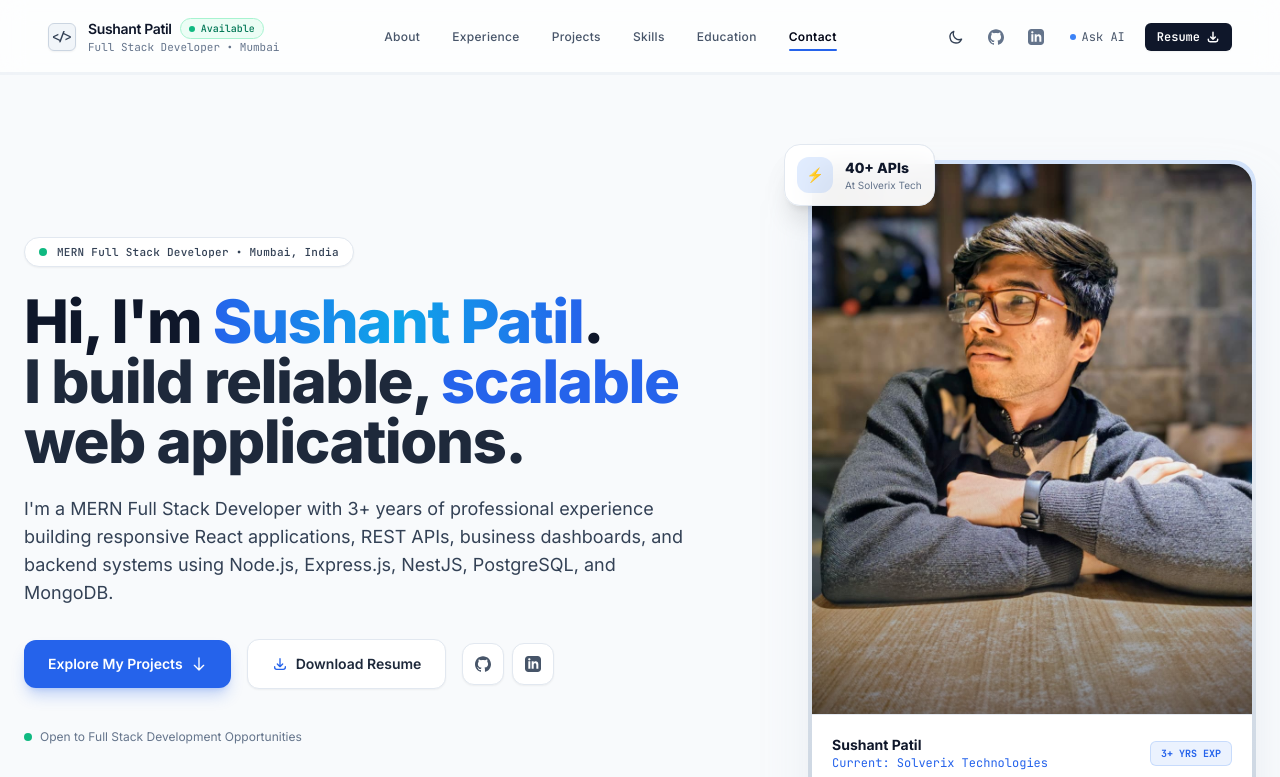
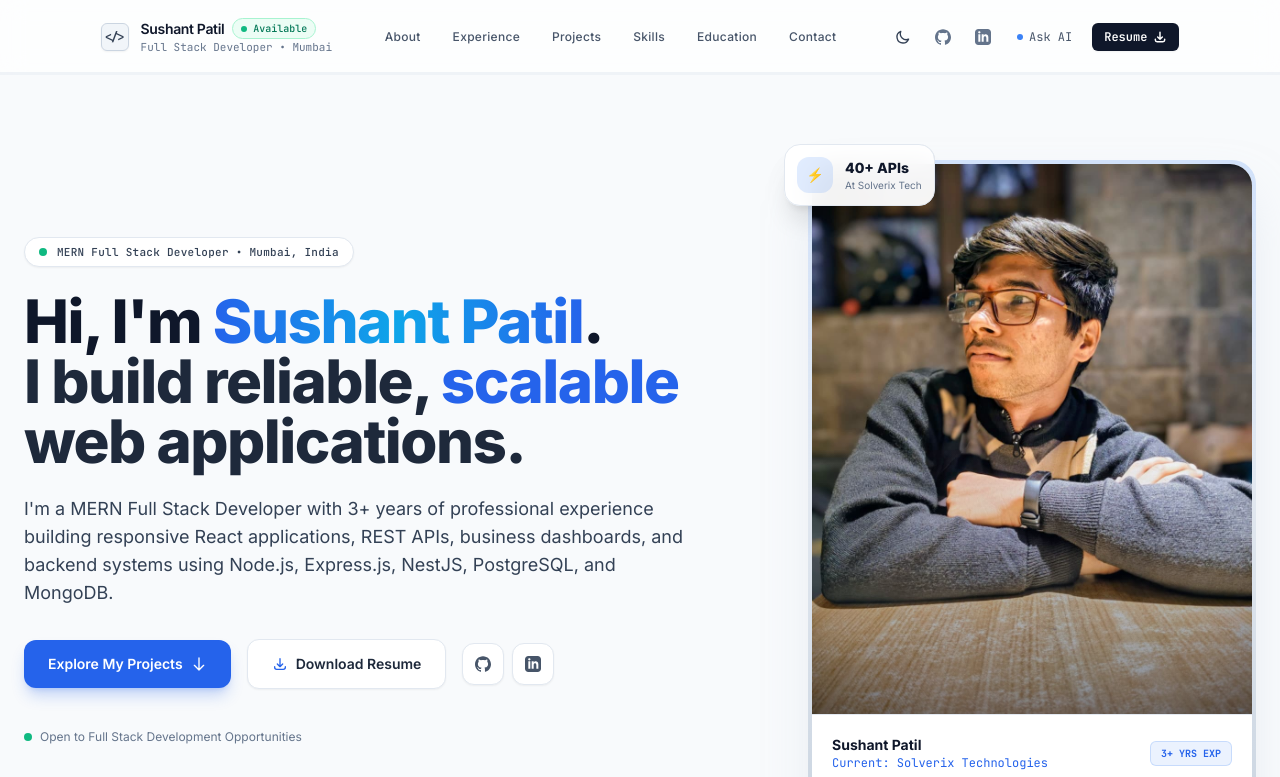
Before and after one commit to Sushantspatil/Portfolio, a React (Vite) app: page / in a window 1280 px wide. Shown: the top 777 px of the page. Built offline with nearby package versions, Linux system fonts and the light colour scheme.

Commit message:
feat: add responsive Navbar component with smooth scroll and theme toggle

```diff
--- a/components/Navbar.tsx
+++ b/components/Navbar.tsx
@@ -21,6 +21,18 @@ const Navbar: React.FC = () => {
   const rafId = useRef<number | null>(null);
   const { theme, toggleTheme } = useTheme();
 
+  const isClickNavigating = useRef(false);
+  const clickTimer = useRef<NodeJS.Timeout | null>(null);
+
+  const handleNavClick = (id: string) => {
+    setActiveSection(id);
+    isClickNavigating.current = true;
+    if (clickTimer.current) clearTimeout(clickTimer.current);
+    clickTimer.current = setTimeout(() => {
+      isClickNavigating.current = false;
+    }, 850);
+  };
+
   // Scroll detection, active section tracking, and ultra-smooth reading progress
   useEffect(() => {
     const handleScroll = () => {
@@ -35,7 +47,25 @@ const Navbar: React.FC = () => {
         targetProgress.current = 0;
       }
 
-      // Track active section using accurate viewport bounding rects
+      // If user recently clicked a nav link, let smooth scroll land without intermediate tab flickering
+      if (isClickNavigating.current) {
+        return;
+      }
+
+      // 1. If at top of page
+      if (scrollY < 80) {
+        setActiveSection('hero');
+        return;
+      }
+
+      // 2. If at or very close to page bottom, activate contact
+      if (window.innerHeight + scrollY >= document.documentElement.scrollHeight - 60) {
+        setActiveSection('contact');
+        return;
+      }
+
+      // 3. Dominant visible height algorithm:
+      // Evaluates the exact pixel area of each section currently visible in the viewport
       const trackedSections = [
         { id: 'hero', navId: 'hero' },
         { id: 'about', navId: 'about' },
@@ -44,30 +74,36 @@ const Navbar: React.FC = () => {
         { id: 'projects', navId: 'projects' },
         { id: 'skills', navId: 'skills' },
         { id: 'education', navId: 'education' },
+        { id: 'certifications', navId: 'education' },
+        { id: 'ai-assistant', navId: 'contact' },
         { id: 'contact', navId: 'contact' },
       ];
 
-      // If at or very close to page bottom, activate contact
-      if (window.innerHeight + scrollY >= document.documentElement.scrollHeight - 60) {
-        setActiveSection('contact');
-        return;
-      }
-
-      // Check sections: the most advanced visible section at or above the threshold is active
-      const threshold = 180;
-      let matchedSection = 'hero';
+      const vpHeight = window.innerHeight;
+      let maxVisibleHeight = 0;
+      let matchedNav = 'hero';
 
       for (const sec of trackedSections) {
         const el = document.getElementById(sec.id);
         if (el) {
           const rect = el.getBoundingClientRect();
-          if (rect.top <= threshold) {
-            matchedSection = sec.navId;
+          const visibleTop = Math.max(0, rect.top);
+          const visibleBottom = Math.min(vpHeight, rect.bottom);
+          const visibleHeight = Math.max(0, visibleBottom - visibleTop);
+
+          if (visibleHeight > maxVisibleHeight) {
+            maxVisibleHeight = visibleHeight;
+            matchedNav = sec.navId;
           }
         }
       }
 
-      setActiveSection(matchedSection);
+      setActiveSection(matchedNav);
+    };
+
+    const onManualScroll = () => {
+      isClickNavigating.current = false;
+      if (clickTimer.current) clearTimeout(clickTimer.current);
     };
 
     // Smooth linear interpolation loop (60fps/120fps fluid glide without stepwise notches)
@@ -88,12 +124,17 @@ const Navbar: React.FC = () => {
     };
 
     window.addEventListener('scroll', handleScroll, { passive: true });
+    window.addEventListener('wheel', onManualScroll, { passive: true });
+    window.addEventListener('touchmove', onManualScroll, { passive: true });
     rafId.current = requestAnimationFrame(animate);
     handleScroll();
 
     return () => {
       window.removeEventListener('scroll', handleScroll);
+      window.removeEventListener('wheel', onManualScroll);
+      window.removeEventListener('touchmove', onManualScroll);
       if (rafId.current) cancelAnimationFrame(rafId.current);
+      if (clickTimer.current) clearTimeout(clickTimer.current);
     };
   }, []);
 
@@ -123,14 +164,13 @@ const Navbar: React.FC = () => {
   return (
     <>
       <header
-        className={`fixed top-0 left-0 right-0 z-50 transition-all duration-200 border-b ${
-          isScrolled
+        className={`fixed top-0 left-0 right-0 z-50 transition-all duration-200 border-b ${isScrolled
             ? 'bg-white/90 dark:bg-[#0B0F17]/95 backdrop-blur-xl border-slate-200/90 dark:border-slate-800/80 py-3 shadow-sm dark:shadow-md dark:shadow-black/40'
             : 'bg-white/70 dark:bg-[#0B0F17]/80 backdrop-blur-md border-slate-200/50 dark:border-slate-800/40 py-3.5'
-        }`}
+          }`}
       >
         {/* Full-width container that captures all space without huge empty gutters */}
-        <div className="w-full px-5 sm:px-8 lg:px-12 flex items-center justify-between">
+        <div className="w-full px-5 sm:px-8 lg:px-12 flex items-center justify-evenly">
 
           {/* Left: Brand / Monogram & Name */}
           <a
@@ -170,21 +210,19 @@ const Navbar: React.FC = () => {
                 <a
                   key={item.name}
                   href={item.href}
-                  onClick={() => setActiveSection(item.id)}
-                  className={`text-xs font-medium tracking-wide transition-colors relative py-1.5 group ${
-                    isActive
+                  onClick={() => handleNavClick(item.id)}
+                  className={`text-xs font-medium tracking-wide transition-colors relative py-1.5 group ${isActive
                       ? 'text-slate-950 dark:text-white font-semibold'
                       : 'text-slate-600 hover:text-slate-950 dark:text-slate-400 dark:hover:text-slate-100'
-                  }`}
+                    }`}
                 >
                   <span>{item.name}</span>
                   {/* Clean hairline indicator on active/hover, no surrounding box */}
                   <span
-                    className={`absolute bottom-0 left-0 right-0 h-[2px] rounded-full transition-all duration-200 ${
-                      isActive
+                    className={`absolute bottom-0 left-0 right-0 h-[2px] rounded-full transition-all duration-200 ${isActive
                         ? 'bg-blue-600 dark:bg-blue-400 opacity-100'
                         : 'bg-slate-400 dark:bg-slate-500 opacity-0 group-hover:opacity-60'
-                    }`}
+                      }`}
                   />
                 </a>
               );
@@ -238,7 +276,7 @@ const Navbar: React.FC = () => {
               title="LinkedIn"
             >
               <svg className="w-4 h-4" fill="currentColor" viewBox="0 0 24 24" aria-hidden="true">
-                <path d="M19 0h-14c-2.761 0-5 2.239-5 5v14c0 2.761 2.239 5 5 5h14c2.762 0 5-2.239 5-5v-14c0-2.761-2.238-5-5-5zm-11 19h-3v-11h3v11zm-1.5-12.268c-.966 0-1.75-.79-1.75-1.764s.784-1.764 1.75-1.764 1.75.79 1.75 1.764-.783 1.764-1.75 1.764zm13.5 12.268h-3v-5.604c0-3.368-4-3.113-4 0v5.604h-3v-11h3v1.765c1.396-2.586 7-2.777 7 2.476v6.759z"/>
+                <path d="M19 0h-14c-2.761 0-5 2.239-5 5v14c0 2.761 2.239 5 5 5h14c2.762 0 5-2.239 5-5v-14c0-2.761-2.238-5-5-5zm-11 19h-3v-11h3v11zm-1.5-12.268c-.966 0-1.75-.79-1.75-1.764s.784-1.764 1.75-1.764 1.75.79 1.75 1.764-.783 1.764-1.75 1.764zm13.5 12.268h-3v-5.604c0-3.368-4-3.113-4 0v5.604h-3v-11h3v1.765c1.396-2.586 7-2.777 7 2.476v6.759z" />
               </svg>
             </a>
 
@@ -313,9 +351,8 @@ const Navbar: React.FC = () => {
 
       {/* Mobile Navigation Drawer */}
       <div
-        className={`md:hidden fixed inset-0 z-40 bg-white/98 dark:bg-[#0B0F17]/98 backdrop-blur-2xl transition-all duration-300 flex flex-col justify-between pt-24 pb-8 px-6 border-b border-slate-200 dark:border-slate-800 ${
-          isMenuOpen ? 'opacity-100 pointer-events-auto translate-y-0' : 'opacity-0 pointer-events-none -translate-y-4'
-        }`}
+        className={`md:hidden fixed inset-0 z-40 bg-white/98 dark:bg-[#0B0F17]/98 backdrop-blur-2xl transition-all duration-300 flex flex-col justify-between pt-24 pb-8 px-6 border-b border-slate-200 dark:border-slate-800 ${isMenuOpen ? 'opacity-100 pointer-events-auto translate-y-0' : 'opacity-0 pointer-events-none -translate-y-4'
+          }`}
         aria-hidden={!isMenuOpen}
       >
         <div className="flex flex-col space-y-2">
@@ -331,14 +368,13 @@ const Navbar: React.FC = () => {
                 key={item.name}
                 href={item.href}
                 onClick={() => {
-                  setActiveSection(item.id);
+                  handleNavClick(item.id);
                   setIsMenuOpen(false);
                 }}
-                className={`py-3 px-2 text-base font-medium flex items-center justify-between transition-colors border-b border-slate-100 dark:border-slate-800/40 ${
-                  isActive
+                className={`py-3 px-2 text-base font-medium flex items-center justify-between transition-colors border-b border-slate-100 dark:border-slate-800/40 ${isActive
                     ? 'text-blue-600 dark:text-blue-400 font-semibold'
                     : 'text-slate-700 dark:text-slate-300 hover:text-slate-950 dark:hover:text-white'
-                }`}
+                  }`}
               >
                 <span>{item.name}</span>
                 <span className="font-mono text-xs text-slate-400 dark:text-slate-500">0{index + 1}</span>
```
